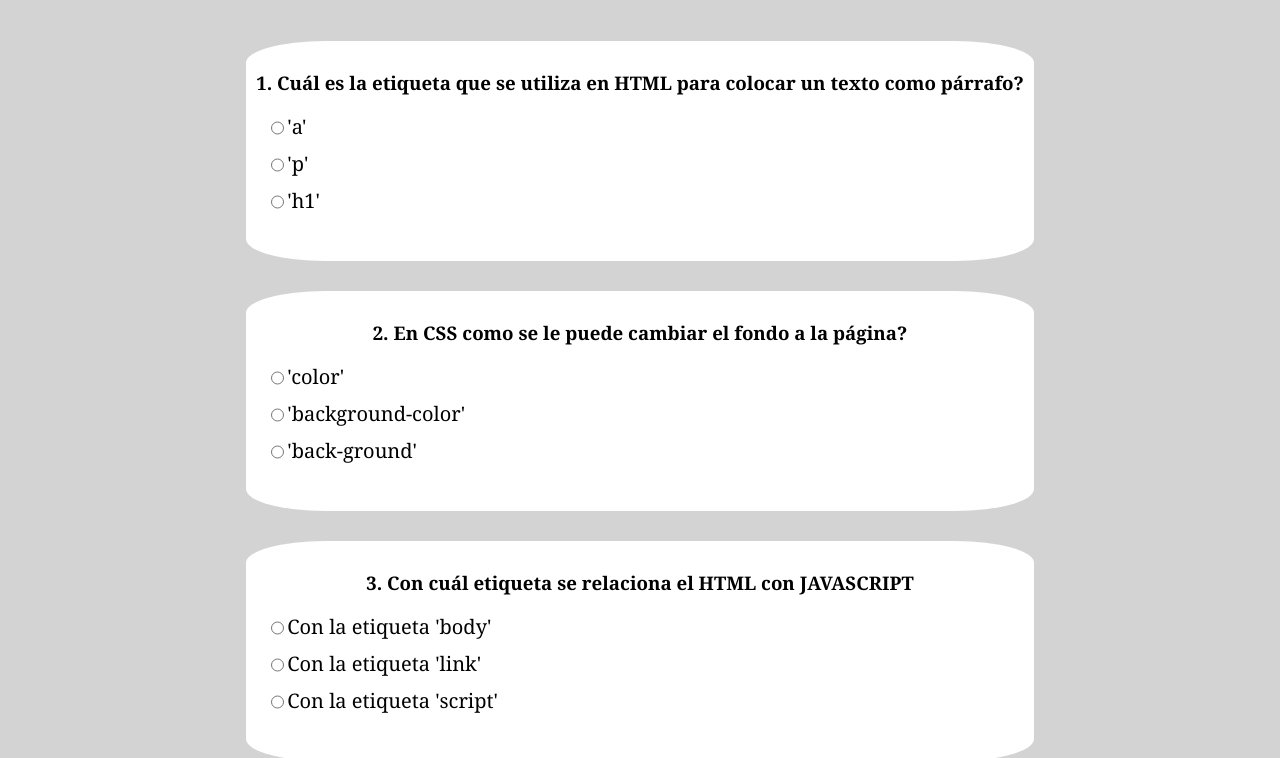
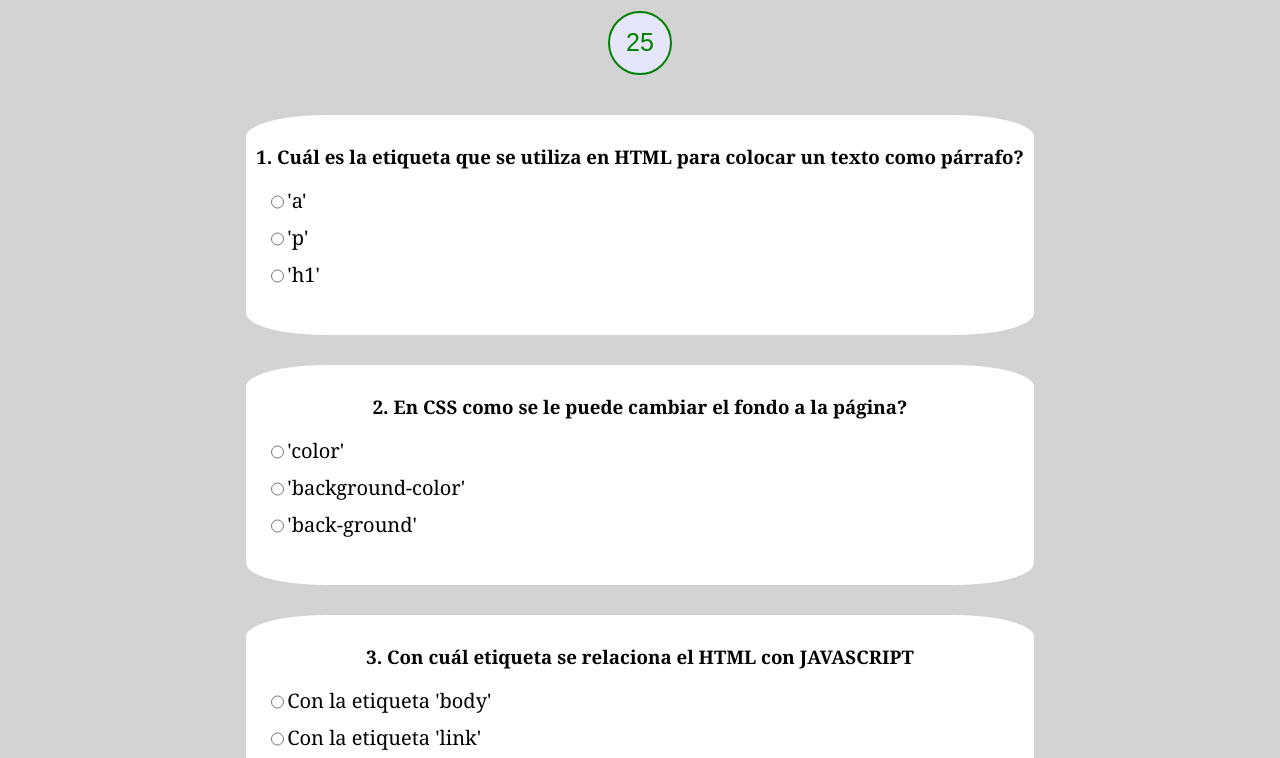
Before and after one commit to andreastefbustos/Trivia-Laboratoria, a website: page src/questions2.html in a window 1280 px wide. Shown: the part 85-843 px from the top of the page. Drawn offline with Linux system fonts and the light colour scheme.

Commit message:
ADD temporizador questions2

```diff
--- a/src/questions2.html
+++ b/src/questions2.html
@@ -9,6 +9,10 @@
 </head>
 <body>
     <h1 id="welcome"></h1>
+
+    <!-- div del temporizador -->
+    <div id="timer"><span id="countdown"></span></div>
+
     <div id="questions">
         <form>
             <section>
```
